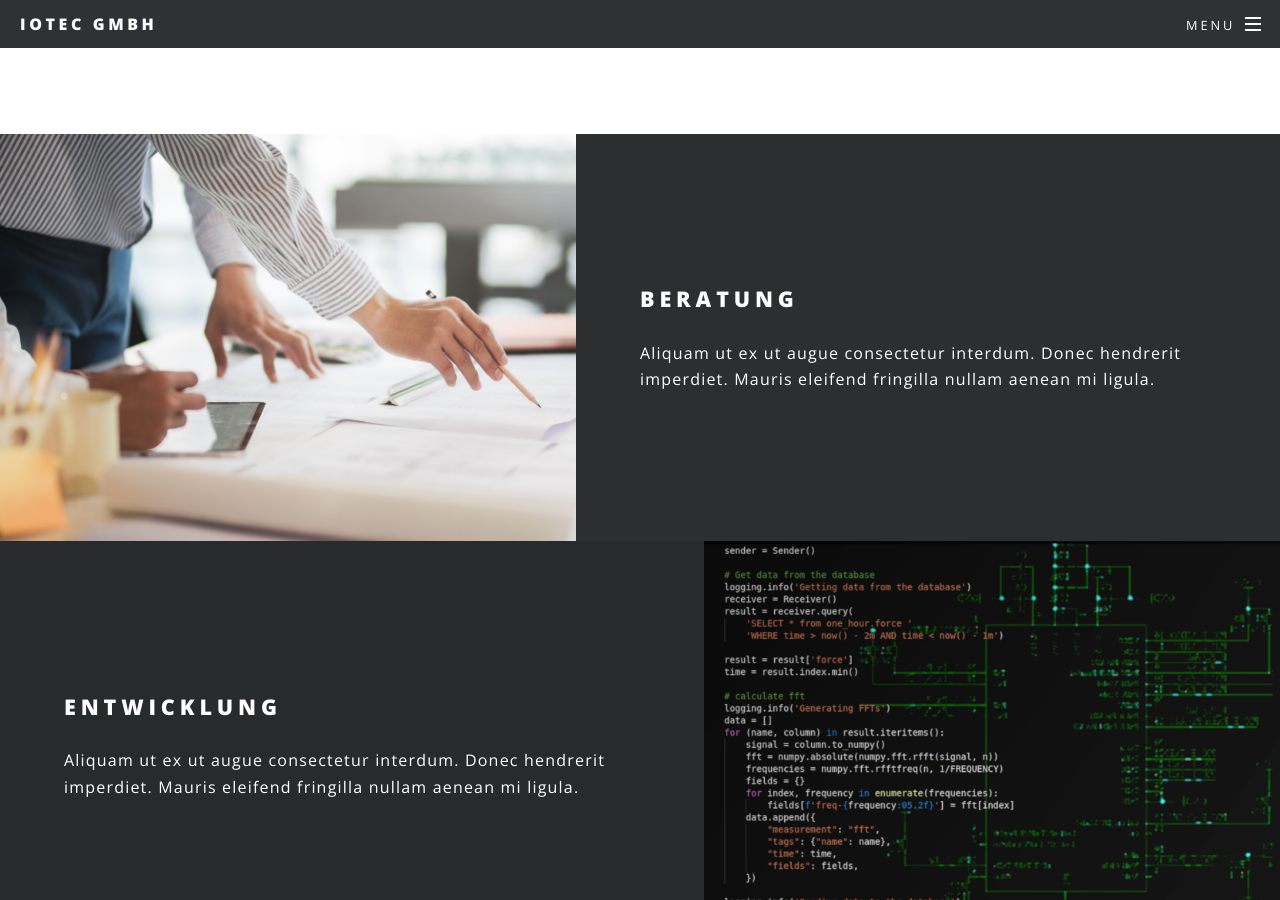
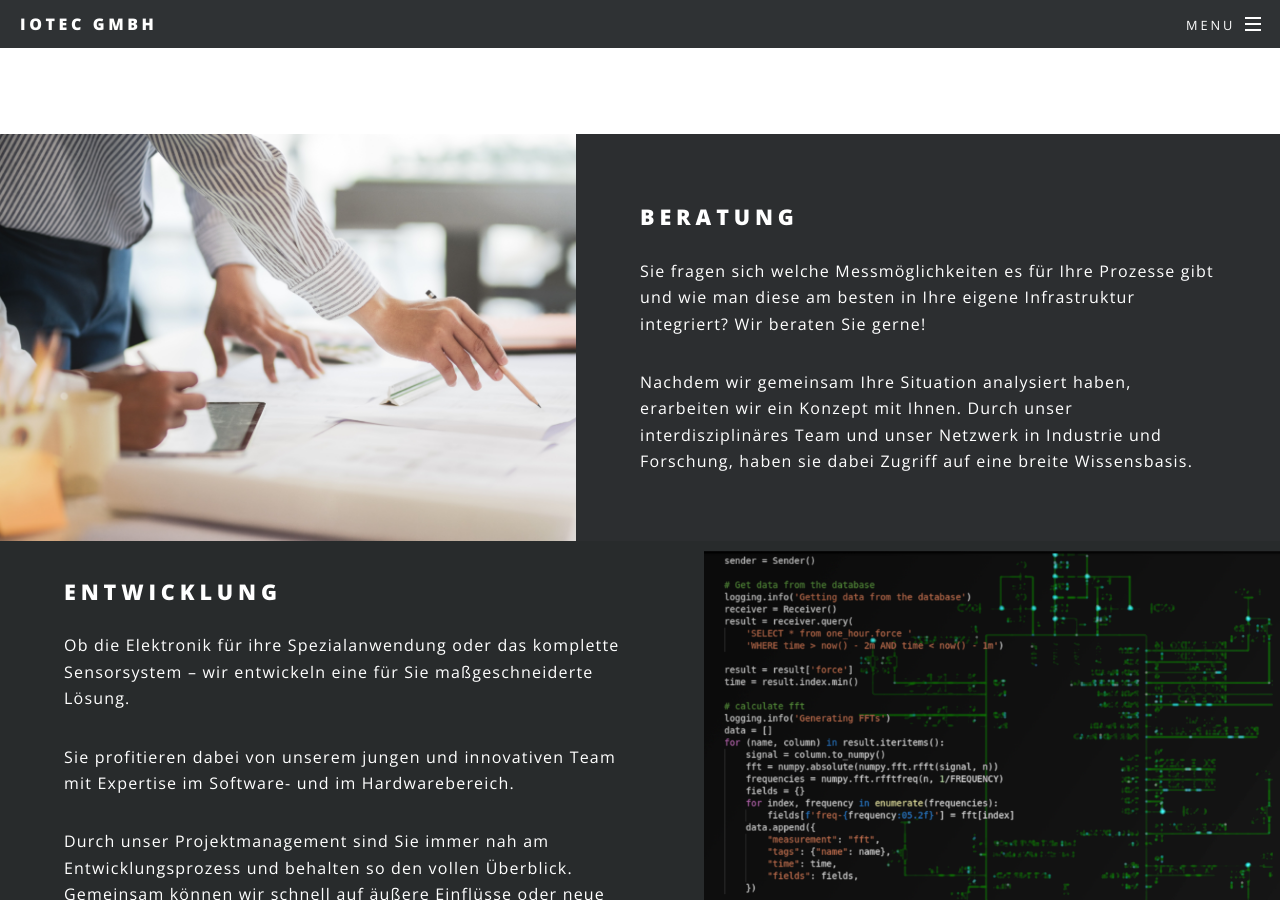
Before and after one commit to iotec-gmbh/iotec-gmbh.github.io, a Jekyll site: the page built from index.html, in a window 1280 px wide and 900 px high, scrolled down 1711 px. Built offline with Jekyll 4.4.1, drawn with Linux system fonts in a browser that asks for light colours; some of the changed text lies outside the part shown.

Commit message:
Texts for Services
This patch adds texts for our services.

Relates #9

```diff
--- a/_config.yml
+++ b/_config.yml
@@ -63,18 +63,28 @@
   - image: images/consulting.jpg
     title: Beratung
     description: |
-        Aliquam ut ex ut augue consectetur interdum.
-        Donec hendrerit imperdiet.
-        Mauris eleifend fringilla nullam aenean mi ligula.
+        Sie fragen sich welche Messmöglichkeiten es für Ihre Prozesse gibt
+        und wie man diese am besten in Ihre eigene Infrastruktur integriert?
+        Wir beraten Sie gerne!
+
+        Nachdem wir gemeinsam Ihre Situation analysiert haben,
+        erarbeiten wir ein Konzept mit Ihnen.
+        Durch unser interdisziplinäres Team und unser Netzwerk in Industrie und Forschung,
+        haben sie dabei Zugriff auf eine breite Wissensbasis.
   - image: images/entwicklung.png
     title: Entwicklung
     description: |
-        Aliquam ut ex ut augue consectetur interdum.
-        Donec hendrerit imperdiet.
-        Mauris eleifend fringilla nullam aenean mi ligula.
+        Ob die Elektronik für ihre Spezialanwendung oder das komplette Sensorsystem –
+        wir entwickeln eine für Sie maßgeschneiderte Lösung.
+
+        Sie profitieren dabei von unserem jungen und innovativen Team mit Expertise im Software- und im Hardwarebereich.
+
+        Durch unser Projektmanagement sind Sie immer nah am Entwicklungsprozess und behalten so den vollen Überblick.
+        Gemeinsam können wir schnell auf äußere Einflüsse oder neue Entwicklungen reagieren.
   - image: images/forschung.png
     title: Forschung
     description: |
-        Aliquam ut ex ut augue consectetur interdum.
-        Donec hendrerit imperdiet.
-        Mauris eleifend fringilla nullam aenean mi ligula.
+        Wir haben den Anspruch immer die neuesten Erkenntnisse und Technologien in unsere Arbeit zu integrieren.
+        Deshalb sind wir aktiver Forschungspartner in vielen industriellen Forschungsprojekten.
+        Dabei werden wir von einem großen Netzwerk aus verschiedenen Hochschuleinrichtungen
+        und Forschungsinstituten wie beispielsweise der [Hochschule Osnabrück](https://www.hs-osnabrueck.de/) und dem [Fraunhofer Institut](https://www.fraunhofer.de/) unterstützt.
```
